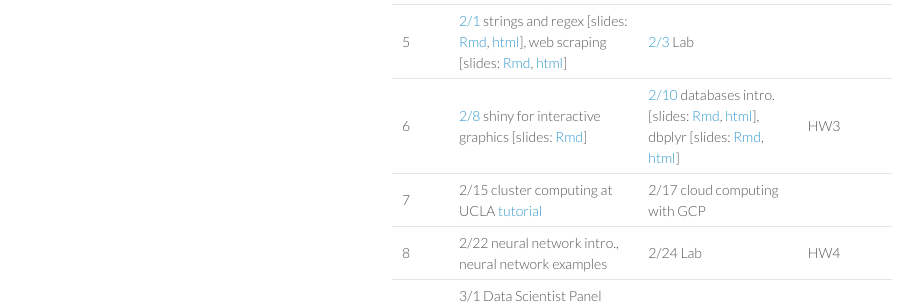
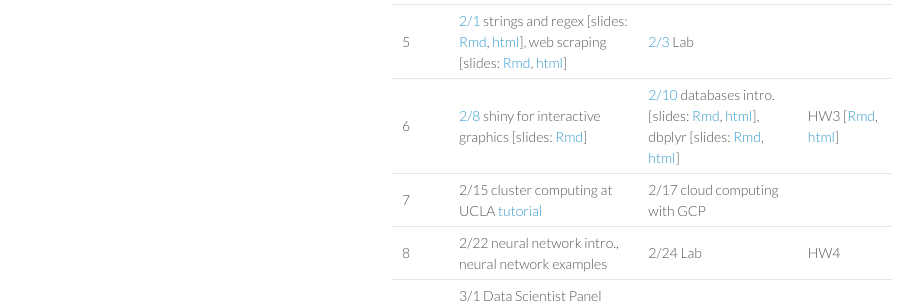
Before and after one commit to ucla-biostat-203b/2022winter, a Jekyll site: the page built from schedule/schedule.md, in a window 1280 px wide. Shown: the part 1137-1441 px from the top of the page, without its empty margins (178-1101 px from the left). Built offline with Jekyll 4.4.1, drawn with Linux system fonts in a browser that asks for light colours.

Commit message:
post hw3

```diff
--- a/schedule/schedule.md
+++ b/schedule/schedule.md
@@ -36,7 +36,7 @@ Recommended readings:
 | 3 | [1/18](http://ucla-biostat-203b.github.io/2022winter/biostat203bwinter2022/2022/01/18/week3-day1.html) import and tidy data \[slides: [Rmd](https://raw.githubusercontent.com/ucla-biostat203b-2021winter/ucla-biostat203b-2021winter.github.io/master/slides/05-tidy/tidy.Rmd), [html](../slides/05-tidy/tidy.html)\] | [1/20](http://ucla-biostat-203b.github.io/2022winter/biostat203bwinter2022/2022/01/20/week3-day2.html) data visualization with ggplot2 \[slides: [Rmd](https://raw.githubusercontent.com/ucla-biostat203b-2021winter/ucla-biostat203b-2021winter.github.io/master/slides/06-vis/ggplot2.Rmd), [html](../slides/06-vis/ggplot2.html)\], visualizing longitudinal data \[slides: [Rmd](https://raw.githubusercontent.com/ucla-biostat203b-2021winter/ucla-biostat203b-2021winter.github.io/master/slides/06-vis/brolgar.Rmd), [html](../slides/06-vis/brolgar.html)\] | HW2 \[[Rmd](https://github.com/ucla-biostat-203b/2022winter/raw/main/hw/hw2/hw2.Rmd), [html](../hw/hw2/hw2.html)\] |
 | 4 | [1/25](http://ucla-biostat-203b.github.io/2022winter/biostat203bwinter2022/2022/01/25/week4-day1.html) data transformation with dplyr \[slides: [Rmd](https://raw.githubusercontent.com/ucla-biostat203b-2021winter/ucla-biostat203b-2021winter.github.io/master/slides/07-dplyr/dplyr.Rmd), [html](../slides/07-dplyr/dplyr.html)\], date and time \[slides: [Rmd](https://raw.githubusercontent.com/ucla-biostat203b-2021winter/ucla-biostat203b-2021winter.github.io/master/slides/08-datetime/datetime.Rmd), [html](../slides/08-datetime/datetime.html)\] | 1/27 Lab | |
 | 5 | [2/1](http://ucla-biostat-203b.github.io/2022winter/biostat203bwinter2022/2022/02/01/week5-day1.html) strings and regex \[slides: [Rmd](https://raw.githubusercontent.com/ucla-biostat203b-2021winter/ucla-biostat203b-2021winter.github.io/master/slides/09-strings/stringr.Rmd), [html](../slides/09-strings/stringr.html)\], web scraping \[slides: [Rmd](https://raw.githubusercontent.com/ucla-biostat203b-2021winter/ucla-biostat203b-2021winter.github.io/master/slides/10-scraping/scraping.Rmd), [html](../slides/10-scraping/scraping.html)\] | [2/3](http://ucla-biostat-203b.github.io/2022winter/biostat203bwinter2022/2022/02/03/week5-day2.html) Lab | |
-| 6 | [2/8](http://ucla-biostat-203b.github.io/2022winter/biostat203bwinter2022/2022/02/08/week6-day1.html) shiny for interactive graphics \[slides: [Rmd](https://raw.githubusercontent.com/ucla-biostat203b-2021winter/ucla-biostat203b-2021winter.github.io/master/slides/11-shiny/shiny.Rmd)\] | [2/10](http://ucla-biostat-203b.github.io/2022winter/biostat203bwinter2022/2022/02/10/week6-day2.html)  databases intro. \[slides: [Rmd](https://raw.githubusercontent.com/ucla-biostat203b-2021winter/ucla-biostat203b-2021winter.github.io/master/slides/12-dbplyr/dbintro.Rmd), [html](../slides/12-dbplyr/dbintro.html)\], dbplyr \[slides: [Rmd](https://raw.githubusercontent.com/ucla-biostat203b-2021winter/ucla-biostat203b-2021winter.github.io/master/slides/12-dbplyr/dbplyr.Rmd), [html](../slides/12-dbplyr/dbplyr.html)\] | HW3 |
+| 6 | [2/8](http://ucla-biostat-203b.github.io/2022winter/biostat203bwinter2022/2022/02/08/week6-day1.html) shiny for interactive graphics \[slides: [Rmd](https://raw.githubusercontent.com/ucla-biostat203b-2021winter/ucla-biostat203b-2021winter.github.io/master/slides/11-shiny/shiny.Rmd)\] | [2/10](http://ucla-biostat-203b.github.io/2022winter/biostat203bwinter2022/2022/02/10/week6-day2.html)  databases intro. \[slides: [Rmd](https://raw.githubusercontent.com/ucla-biostat203b-2021winter/ucla-biostat203b-2021winter.github.io/master/slides/12-dbplyr/dbintro.Rmd), [html](../slides/12-dbplyr/dbintro.html)\], dbplyr \[slides: [Rmd](https://raw.githubusercontent.com/ucla-biostat203b-2021winter/ucla-biostat203b-2021winter.github.io/master/slides/12-dbplyr/dbplyr.Rmd), [html](../slides/12-dbplyr/dbplyr.html)\] | HW3 \[[Rmd](https://github.com/ucla-biostat-203b/2022winter/raw/main/hw/hw3/hw3.Rmd), [html](../hw/hw3/hw3.html)\] |
 | 7 | 2/15 cluster computing at UCLA [tutorial](https://github.com/chris-german/Hoffman2Tutorials) | 2/17 cloud computing with GCP | |
 | 8 | 2/22 neural network intro., neural network examples | 2/24 Lab | HW4 |
 | 9 | 3/1 Data Scientist Panel Discussion (FB, Ancestry.com), [ASA Data Science Career Q&A for Undergraduates](https://www.youtube.com/watch?v=Nd3fvAILfMk) | 3/3 Lab | |
```
